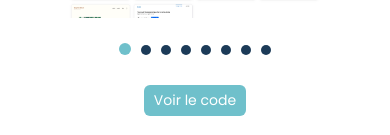
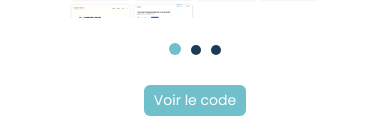
Before and after one commit to BeverlyLaurans/Portfolio, a React (Create React App) app: page /projets/2355815 in a window 390 px wide. Shown: the part 386-521 px from the top of the page. Built offline with nearby package versions, Linux system fonts and the light colour scheme.

Commit message:
Images projets version mobile

```diff
--- a/src/datas/projects.js
+++ b/src/datas/projects.js
@@ -12,11 +12,11 @@ export const projectsDatas = [
 			"/images/portfolio/portfolio1.webp",
 			"/images/portfolio/portfolio2.webp",
 			"/images/portfolio/portfolio3.webp",
-			"/images/portfolio/portfolio-mobile1.webp",
-			"/images/portfolio/portfolio-mobile2.webp",
-			"/images/portfolio/portfolio-mobile3.webp",
-			"/images/portfolio/portfolio-mobile4.webp",
-			"/images/portfolio/portfolio-mobile5.webp"
+			// "/images/portfolio/portfolio-mobile1.webp",
+			// "/images/portfolio/portfolio-mobile2.webp",
+			// "/images/portfolio/portfolio-mobile3.webp",
+			// "/images/portfolio/portfolio-mobile4.webp",
+			// "/images/portfolio/portfolio-mobile5.webp"
 		],
 		"projectUrl": "",
 		"codeUrl": "https://github.com/BeverlyLaurans/Portfolio",
@@ -115,9 +115,9 @@ export const projectsDatas = [
 			"/images/kasa/kasa-desktop2.webp",
 			"/images/kasa/kasa-desktop3.webp",
 			"/images/kasa/kasa-desktop4.webp",
-			"/images/kasa/kasa-mobile1.webp",
-			"/images/kasa/kasa-mobile2.webp",
-			"/images/kasa/kasa-mobile3.webp"
+			// "/images/kasa/kasa-mobile1.webp",
+			// "/images/kasa/kasa-mobile2.webp",
+			// "/images/kasa/kasa-mobile3.webp"
 		],
 		"projectUrl": "",
 		"codeUrl": "https://github.com/BeverlyLaurans/Kasa-P6-OCR",
@@ -264,10 +264,10 @@ export const projectsDatas = [
 			"/images/booki/booki-desktop1.webp",
 			"/images/booki/booki-desktop2.webp",
 			"/images/booki/booki-desktop3.webp",
-			"/images/booki/booki-mobile1.webp",
-			"/images/booki/booki-mobile2.webp",
-			"/images/booki/booki-mobile3.webp",
-			"/images/booki/booki-mobile4.webp"
+			// "/images/booki/booki-mobile1.webp",
+			// "/images/booki/booki-mobile2.webp",
+			// "/images/booki/booki-mobile3.webp",
+			// "/images/booki/booki-mobile4.webp"
 		],
 		"projectUrl": "",
 		"codeUrl": "https://github.com/BeverlyLaurans/Booki-P2-OCR",
```
